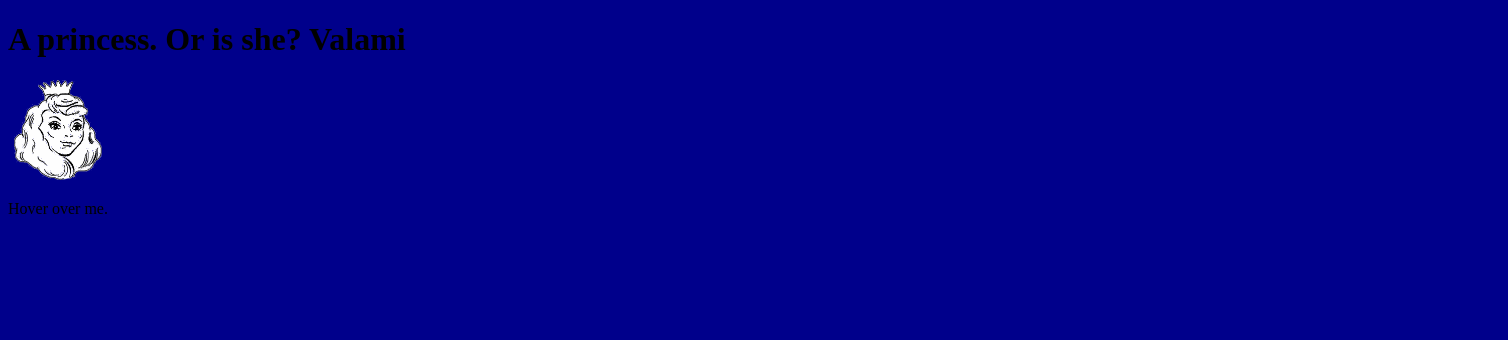
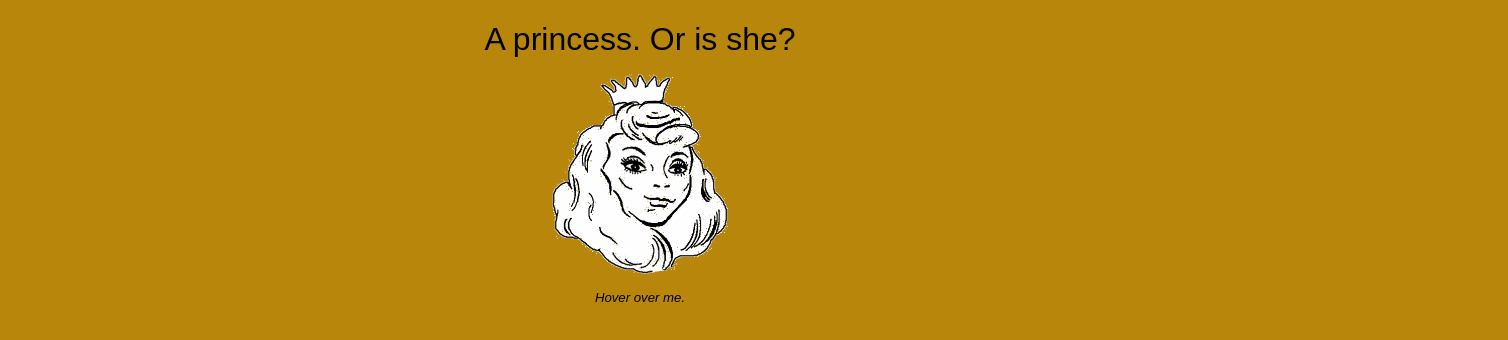
Before and after one commit to KukuriKriki/simple-quote-page, a plain HTML site: page index.html in a window 1280 px wide. Shown: the whole page, 1508 px wide, since content can reach past the window. Drawn offline with Linux system fonts and the light colour scheme.

Commit message:
Modify css

```diff
--- a/index.html
+++ b/index.html
@@ -8,7 +8,7 @@
 	</head>
 <body>
 
-  <h1>A princess. Or is she? Valami</h1>
+  <h1>A princess. Or is she?</h1>
 
   <img src="assets/princess-or-not.png" alt="Princess picture">
 
--- a/princess.css
+++ b/princess.css
@@ -1,7 +1,31 @@
-body{
-	background-color: darkblue;
-	width: 1500px;
+h1, p, img {
+  margin-bottom: 1rem;
 }
+
+h1,
+p {
+  text-align: center;
+  font-family: sans-serif;
+  font-weight: 300;
+}
+
+p {
+  font-style: italic;
+  font-size: .825rem;
+}
+
 img {
-	width: 100px;
+  display: block;
+  width: 200px;
+  margin: 0 auto 1rem;
+  transition: .5s;
+  transition-delay: .5s;
 }
+
+img:hover {
+  transform: rotate(540deg);
+}
+
+body {
+	background-color: darkgoldenrod;
+}
```
